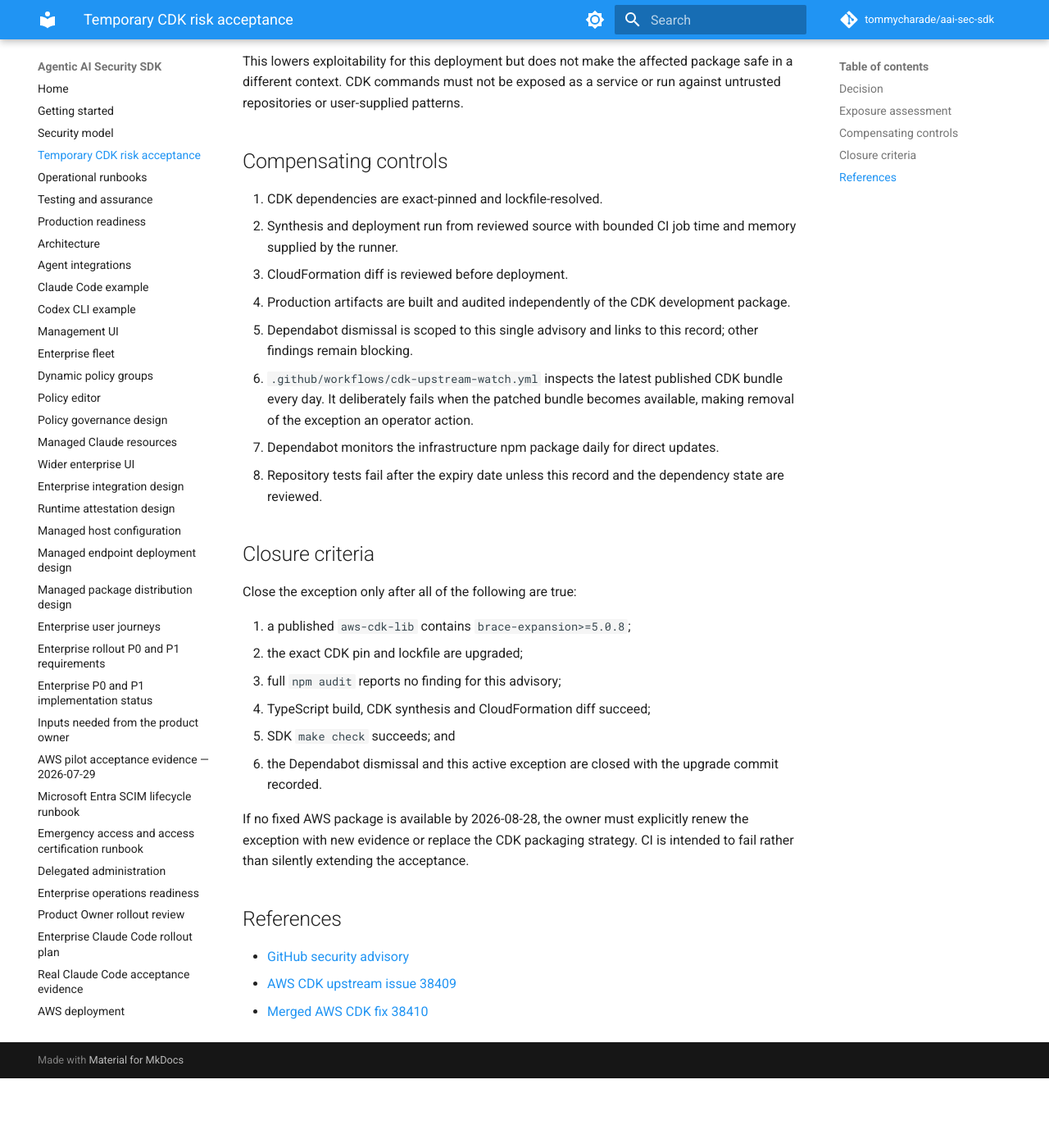
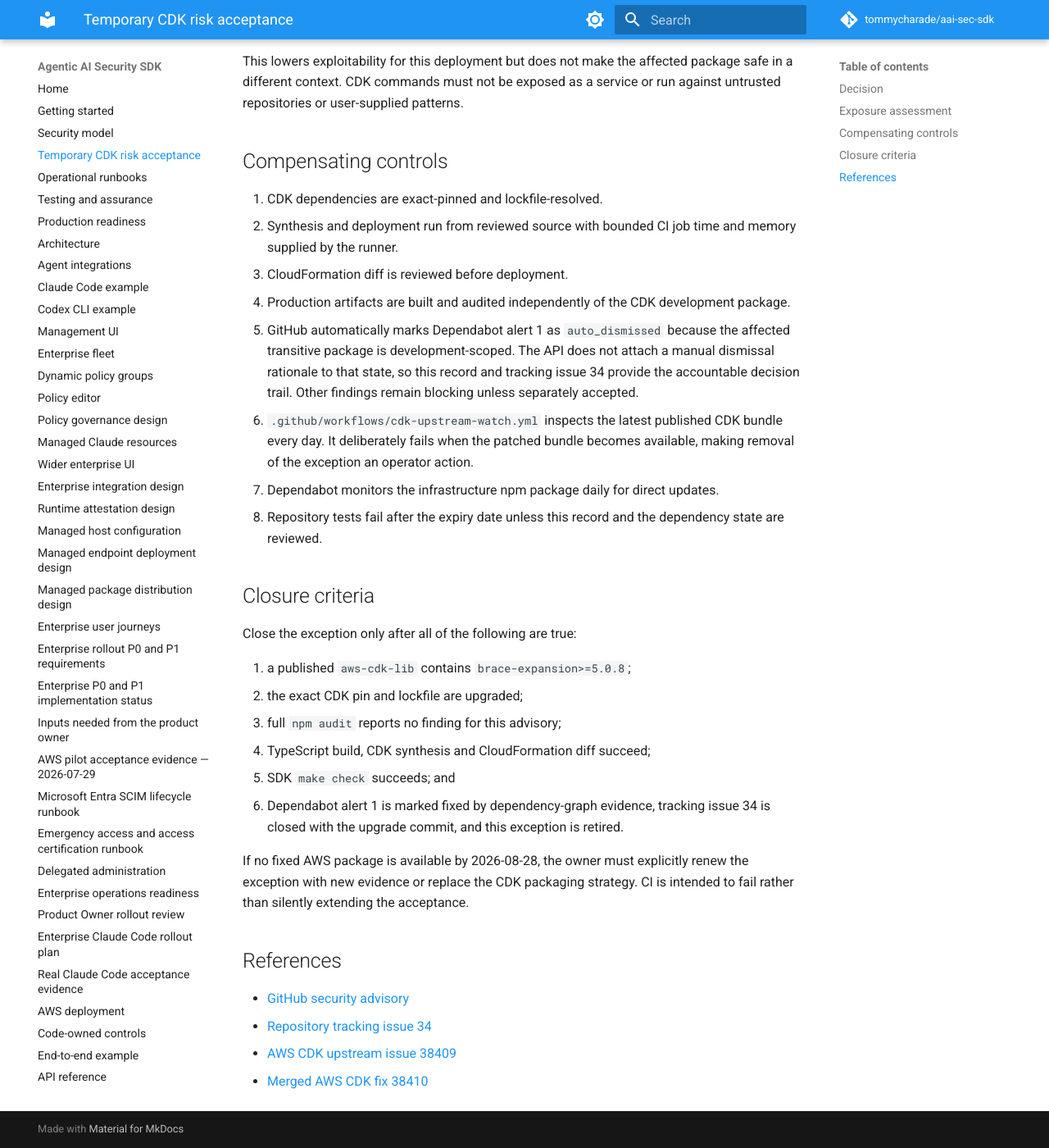
Before and after one commit to tommycharade/aai-sec-sdk, an MkDocs documentation site: the page built from docs/risk-acceptance-cdk-brace-expansion-2026-07-29.md, in a window 1280 px wide and 1400 px high, scrolled down 1371 px. Shown: the whole window at 82% size. Built offline with MkDocs 1.6.1 and Material for MkDocs 9.7.7, drawn with Linux system fonts in a browser that asks for light colours; comment, search, counter and statistics services are not loaded; before the commit the page ends 2686 px from its top, so only the background shows below that.

Commit message:
Clarify CDK alert audit state (#57)
Co-authored-by: Tom Mooney <tom@judgefinance.co.uk>

```diff
--- a/docs/risk-acceptance-cdk-brace-expansion-2026-07-29.md
+++ b/docs/risk-acceptance-cdk-brace-expansion-2026-07-29.md
@@ -53,8 +53,11 @@ service or run against untrusted repositories or user-supplied patterns.
 3. CloudFormation diff is reviewed before deployment.
 4. Production artifacts are built and audited independently of the CDK
    development package.
-5. Dependabot dismissal is scoped to this single advisory and links to this
-   record; other findings remain blocking.
+5. GitHub automatically marks Dependabot alert 1 as `auto_dismissed` because
+   the affected transitive package is development-scoped. The API does not
+   attach a manual dismissal rationale to that state, so this record and
+   tracking issue 34 provide the accountable decision trail. Other findings
+   remain blocking unless separately accepted.
 6. `.github/workflows/cdk-upstream-watch.yml` inspects the latest published CDK
    bundle every day. It deliberately fails when the patched bundle becomes
    available, making removal of the exception an operator action.
@@ -71,8 +74,8 @@ Close the exception only after all of the following are true:
 3. full `npm audit` reports no finding for this advisory;
 4. TypeScript build, CDK synthesis and CloudFormation diff succeed;
 5. SDK `make check` succeeds; and
-6. the Dependabot dismissal and this active exception are closed with the
-   upgrade commit recorded.
+6. Dependabot alert 1 is marked fixed by dependency-graph evidence, tracking
+   issue 34 is closed with the upgrade commit, and this exception is retired.
 
 If no fixed AWS package is available by 2026-08-28, the owner must explicitly
 renew the exception with new evidence or replace the CDK packaging strategy.
@@ -81,5 +84,6 @@ CI is intended to fail rather than silently extending the acceptance.
 ## References
 
 - [GitHub security advisory](https://github.com/advisories/GHSA-mh99-v99m-4gvg)
+- [Repository tracking issue 34](https://github.com/tommycharade/aai-sec-sdk/issues/34)
 - [AWS CDK upstream issue 38409](https://github.com/aws/aws-cdk/issues/38409)
 - [Merged AWS CDK fix 38410](https://github.com/aws/aws-cdk/pull/38410)
```
